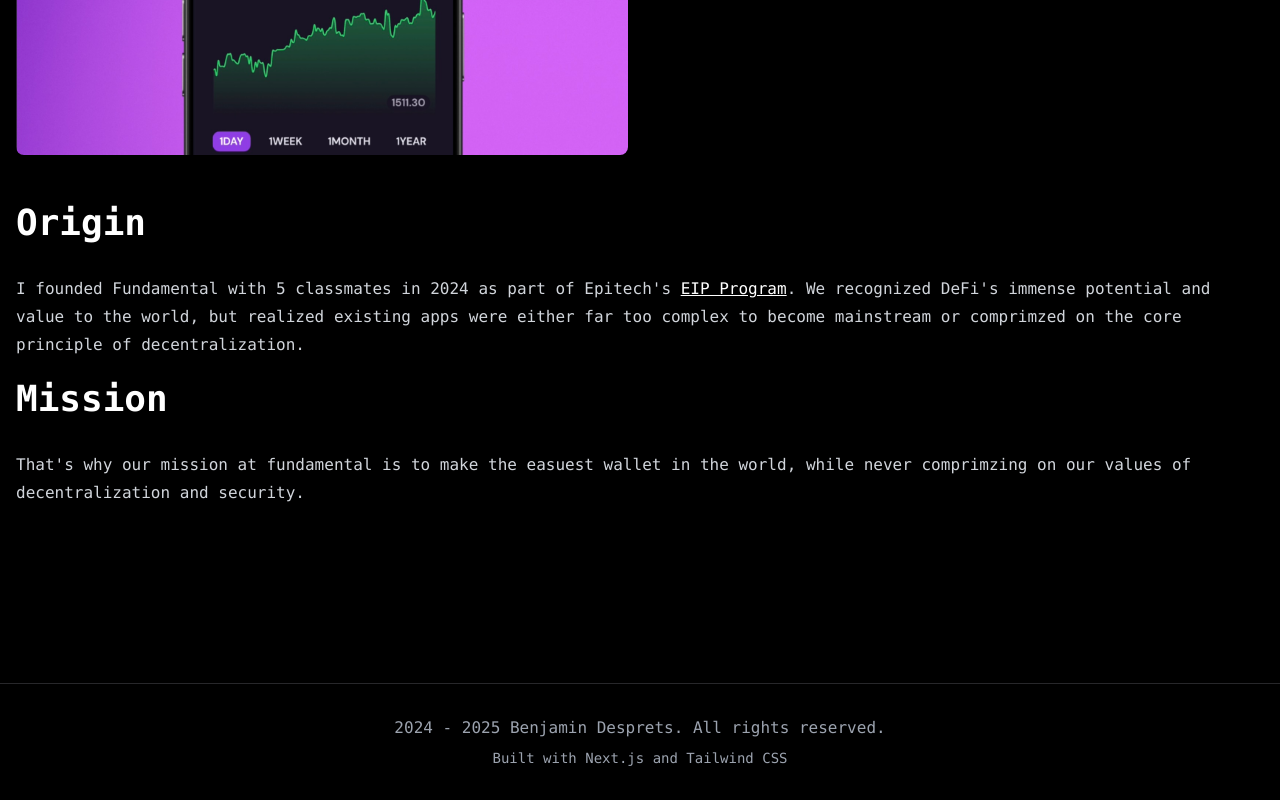
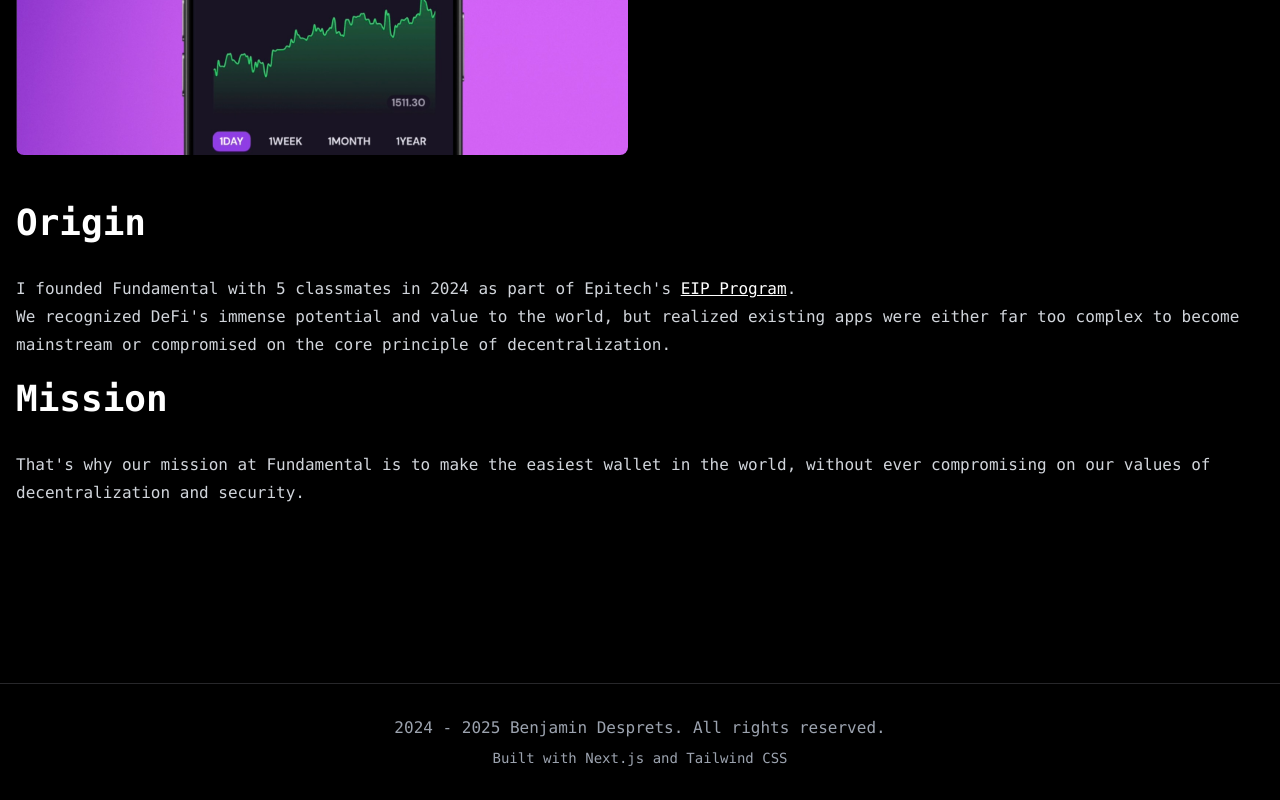
Before and after one commit to bendrsio/desprets.net, a Next.js app: page /projects/1 in a window 1280 px wide. Shown: the part 771-1571 px from the top of the page. Built offline with nearby package versions, Linux system fonts and the light colour scheme.

Commit message:
fix: spelling

```diff
--- a/app/projects.ts
+++ b/app/projects.ts
@@ -22,10 +22,9 @@
     fullDescription: `
     # Origin
     I founded Fundamental with 5 classmates in 2024 as part of Epitech's [EIP Program](https://experience.epitech.eu/).
-    We recognized DeFi's immense potential and value to the world, but realized existing apps were either far too complex to become mainstream or comprimzed on the core principle of decentralization.
+    We recognized DeFi's immense potential and value to the world, but realized existing apps were either far too complex to become mainstream or compromised on the core principle of decentralization.
     # Mission
-    That's why our mission at fundamental is to make the easuest wallet in the world, while never comprimzing on our values of decentralization and security.
-`,
+    That's why our mission at Fundamental is to make the easiest wallet in the world, without ever compromising on our values of decentralization and security.`,
     images: ["/Fundamental.jpeg"],
   },
   {
```
